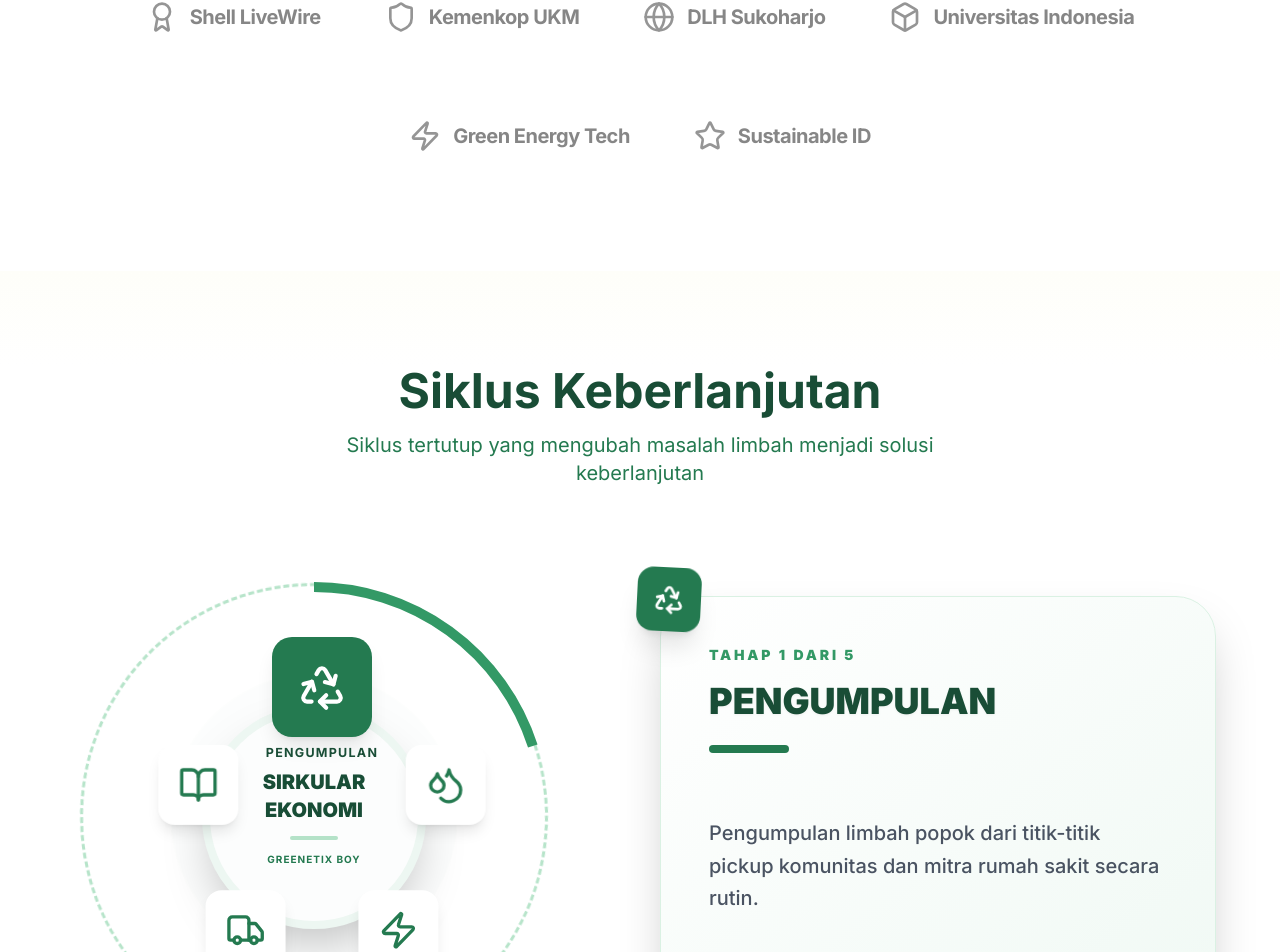
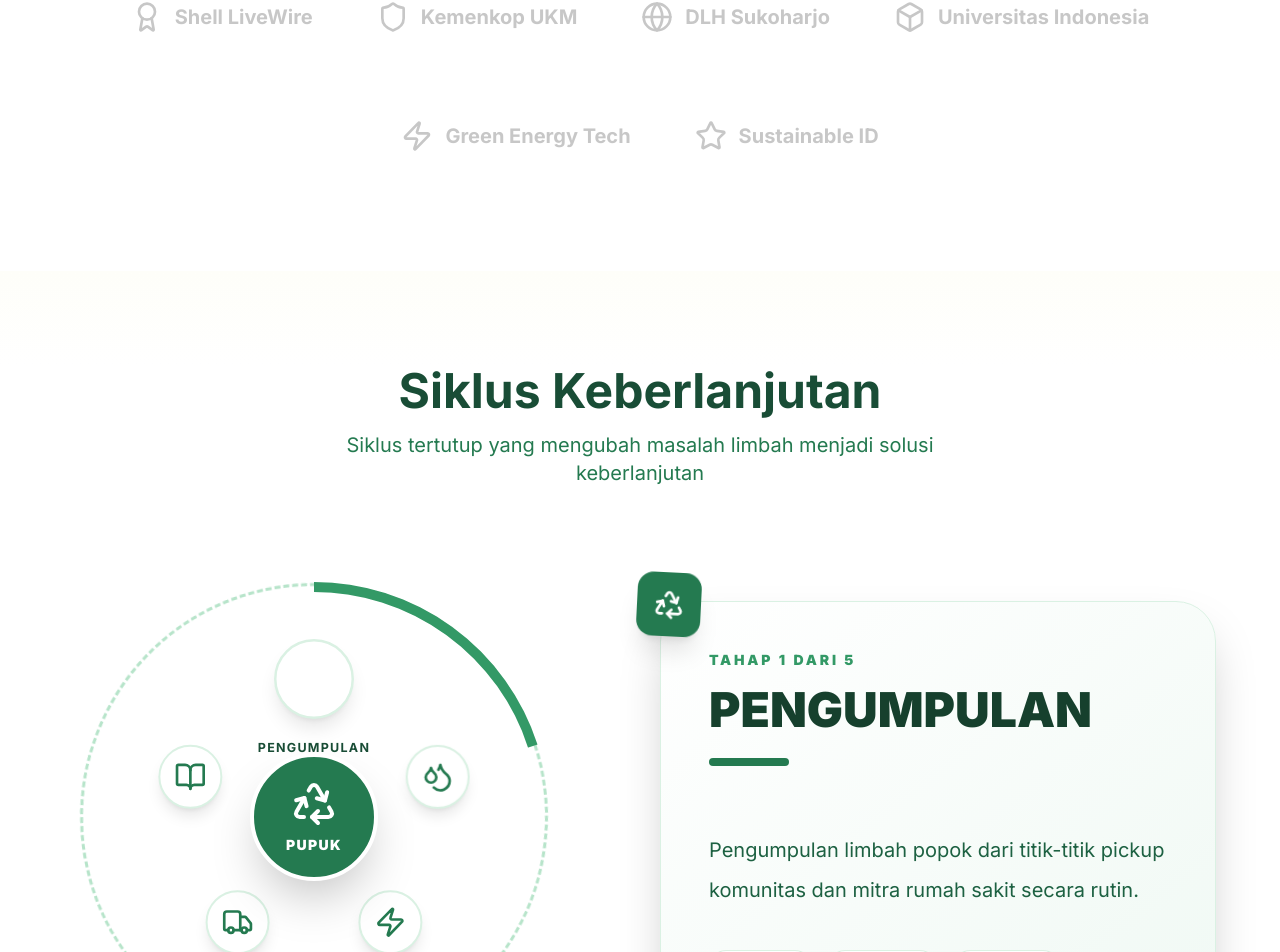
Before and after one commit to rizd027/Greenetix-Boy, a Next.js app: page / in a window 1280 px wide. Shown: the part 979-1931 px from the top of the page. Built offline with nearby package versions, Linux system fonts and the light colour scheme.

Commit message:
Extreme mobile scale refinement: drastically reduced text, element, and icon sizes

```diff
--- a/components/CircularEconomy.tsx
+++ b/components/CircularEconomy.tsx
@@ -67,11 +67,11 @@ export default function CircularEconomy() {
             <div className="absolute top-0 left-0 w-full h-24 bg-gradient-to-b from-cream-50 to-transparent"></div>
 
             <div className="container mx-auto px-4 relative z-10">
-                <div className="text-center mb-10 md:mb-20">
-                    <h2 className="text-3xl md:text-5xl font-bold text-primary-800 mb-3 md:mb-4">
+                <div className="text-center mb-8 md:mb-20">
+                    <h2 className="text-2xl md:text-5xl font-bold text-primary-800 mb-2 md:mb-4">
                         Siklus Keberlanjutan
                     </h2>
-                    <p className="text-lg md:text-xl text-primary-600 max-w-2xl mx-auto px-4">
+                    <p className="text-sm md:text-xl text-primary-600 max-w-2xl mx-auto px-4">
                         Siklus tertutup yang mengubah masalah limbah menjadi solusi keberlanjutan
                     </p>
                 </div>
@@ -80,7 +80,7 @@ export default function CircularEconomy() {
                     <div className="flex flex-col lg:flex-row items-center justify-center gap-10 lg:gap-24">
 
                         {/* Interactive Diagram Side */}
-                        <div className="relative w-full max-w-[500px] aspect-square flex items-center justify-center">
+                        <div className="relative w-full max-w-[320px] md:max-w-[500px] aspect-square flex items-center justify-center">
                             {/* Central Rotating Border */}
                             <div
                                 className="absolute inset-4 rounded-full border-[3px] border-dashed border-primary-200 animate-spin-slow pointer-events-none"
@@ -124,11 +124,11 @@ export default function CircularEconomy() {
                                             '--radius': '130px'
                                         } as any}
                                     >
-                                        <div className={`w-14 h-14 md:w-20 md:h-20 rounded-2xl flex items-center justify-center text-3xl md:text-4xl transition-all duration-500 shadow-lg md:[--radius:180px] ${isActive || isHovered
+                                        <div className={`w-10 h-10 md:w-16 md:h-16 bg-white rounded-full flex items-center justify-center shadow-lg border-2 border-primary-100 group-hover:border-primary-500 transition-all duration-300 ${isActive || isHovered
                                             ? 'bg-primary-600 text-white scale-125 -translate-y-2'
                                             : 'bg-white text-primary-600 hover:bg-primary-50'
                                             }`}>
-                                            <step.icon className={`w-6 h-6 md:w-10 md:h-10 transition-all duration-500 ${isActive || isHovered ? 'text-white' : 'text-primary-600'}`} />
+                                            <step.icon size={16} className={`md:w-8 md:h-8 transition-all duration-500 ${isActive || isHovered ? 'text-white' : 'text-primary-600'}`} />
 
                                             {/* Label on desktop */}
                                             <span className={`absolute -bottom-8 whitespace-nowrap text-[10px] font-bold tracking-widest uppercase transition-opacity duration-300 px-2 ${isActive || isHovered ? 'text-primary-800 opacity-100' : 'text-gray-400 opacity-0 md:group-hover:opacity-100'
@@ -141,13 +141,9 @@ export default function CircularEconomy() {
                             })}
 
                             {/* Central Core */}
-                            <div className="relative w-28 h-28 md:w-56 md:h-56 rounded-full bg-white shadow-2xl flex flex-col items-center justify-center text-center p-4 md:p-6 border-4 md:border-8 border-primary-50">
-                                <div className="absolute inset-0 rounded-full bg-primary-500/5 animate-ping"></div>
-                                <h4 className="text-primary-800 font-black text-[10px] md:text-xl leading-tight">
-                                    SIRKULAR<br />EKONOMI
-                                </h4>
-                                <div className="w-6 md:w-12 h-0.5 md:h-1 bg-primary-200 my-1.5 md:my-3 rounded-full"></div>
-                                <p className="text-[7px] md:text-[10px] text-primary-600 font-bold tracking-widest">GREENETIX BOY</p>
+                            <div className="absolute z-20 w-16 h-16 md:w-32 md:h-32 bg-primary-600 rounded-full flex flex-col items-center justify-center text-white shadow-2xl border-4 border-white">
+                                <Recycle size={20} className="md:w-12 md:h-12 mb-0.5 md:mb-2" />
+                                <span className="text-[8px] md:text-sm font-black uppercase tracking-tighter md:tracking-widest">Pupuk</span>
                             </div>
                         </div>
 
@@ -162,13 +158,13 @@ export default function CircularEconomy() {
                                     <span className="text-sm font-black text-primary-500 tracking-[0.2em] uppercase mb-4 block">
                                         Tahap {displayStep.id} dari 5
                                     </span>
-                                    <h3 className="text-4xl font-black text-primary-800 mb-6 drop-shadow-sm transition-all duration-300">
-                                        {displayStep.name}
+                                    <h3 className="text-2xl md:text-5xl font-black text-primary-900 mb-2 md:mb-6 leading-tight break-words">
+                                        {displayStep.name.toUpperCase()}
                                     </h3>
                                     <div className="w-20 h-2 bg-primary-600 rounded-full mb-8"></div>
                                 </div>
 
-                                <p className="text-xl text-gray-700 leading-relaxed font-medium transition-all duration-500 opacity-90">
+                                <p className="text-sm md:text-xl text-primary-700 leading-relaxed md:leading-loose max-w-lg">
                                     {displayStep.description}
                                 </p>
 
--- a/components/Navbar.tsx
+++ b/components/Navbar.tsx
@@ -2,21 +2,27 @@
 
 import { useState, useEffect } from "react";
 import Image from "next/image";
-import { Languages, ChevronDown } from "lucide-react";
+import { Languages, ChevronDown, ArrowUp } from "lucide-react";
 
 export default function Navbar() {
     const [isScrolled, setIsScrolled] = useState(false);
     const [isMobileMenuOpen, setIsMobileMenuOpen] = useState(false);
+    const [showScrollToTop, setShowScrollToTop] = useState(false);
     const [language, setLanguage] = useState<"ID" | "EN">("ID");
 
     useEffect(() => {
         const handleScroll = () => {
             setIsScrolled(window.scrollY > 50);
+            setShowScrollToTop(window.scrollY > 500);
         };
 
         window.addEventListener("scroll", handleScroll);
         return () => window.removeEventListener("scroll", handleScroll);
     }, []);
+
+    const scrollToTop = () => {
+        window.scrollTo({ top: 0, behavior: "smooth" });
+    };
 
     const scrollToSection = (id: string) => {
         const element = document.getElementById(id);
@@ -161,6 +167,17 @@ export default function Navbar() {
                     </div>
                 </div>
             </div>
+
+            {/* Scroll to Top Button */}
+            {showScrollToTop && (
+                <button
+                    onClick={scrollToTop} // Changed to scrollToTop
+                    className="fixed bottom-6 right-6 z-40 p-2 md:p-4 bg-primary-600 text-white rounded-full shadow-2xl hover:bg-primary-700 transition-all duration-300 transform hover:scale-110 active:scale-95 group border-2 border-white/20 backdrop-blur-sm"
+                    aria-label="Scroll to top"
+                >
+                    <ArrowUp size={20} className="md:w-6 md:h-6 group-hover:-translate-y-1 transition-transform" />
+                </button>
+            )}
         </nav>
     );
 }
--- a/components/Partners.tsx
+++ b/components/Partners.tsx
@@ -26,8 +26,12 @@ export default function Partners() {
                             className="flex flex-col items-center group cursor-default"
                         >
                             <div className="flex items-center gap-3 transition-all duration-300 group-hover:opacity-100 group-hover:scale-110 filter grayscale group-hover:grayscale-0">
-                                <partner.icon size={24} className="text-primary-700 md:w-8 md:h-8" />
-                                <span className="text-lg md:text-xl font-bold text-primary-900 tracking-tight">{partner.name}</span>
+                                <div className="text-gray-400 group-hover:text-primary-600 transition-colors">
+                                    <partner.icon size={24} className="md:w-8 md:h-8" />
+                                </div>
+                                <span className="text-sm md:text-xl font-bold text-gray-400 group-hover:text-primary-800 transition-colors">
+                                    {partner.name}
+                                </span>
                             </div>
                             <p className="text-[10px] font-medium text-primary-600 mt-2 opacity-0 group-hover:opacity-100 transition-opacity">
                                 {partner.label}
--- a/components/Team.tsx
+++ b/components/Team.tsx
@@ -31,10 +31,10 @@ export default function Team() {
     return (
         <section id="team" className="py-12 md:py-24 bg-white relative">
             <div className="container mx-auto px-4">
-                <h2 className="text-4xl md:text-5xl font-bold text-center text-primary-800 mb-4">
+                <h2 className="text-2xl md:text-5xl font-bold text-center text-primary-800 mb-2 md:mb-4">
                     Tim Kami
                 </h2>
-                <p className="text-center text-primary-600 text-xl mb-16 max-w-3xl mx-auto">
+                <p className="text-center text-primary-600 text-sm md:text-xl mb-10 md:mb-16 max-w-3xl mx-auto">
                     Bersama membangun masa depan berkelanjutan
                 </p>
 
@@ -85,10 +85,10 @@ export default function Team() {
                                         className="object-contain"
                                     />
                                 </div>
-                                <h3 className="text-xl md:text-2xl font-bold text-primary-800 text-center mb-1 md:mb-2">
+                                <h3 className="text-lg md:text-2xl font-bold text-primary-800 text-center mb-0.5 md:mb-2 text-clip">
                                     {member.name}
                                 </h3>
-                                <p className="text-primary-600 text-center font-medium text-sm md:text-base">
+                                <p className="text-primary-600 text-center font-medium text-[10px] md:text-base">
                                     {member.role}
                                 </p>
                             </div>
```
Also changed, not shown: components/ImpactCalculator.tsx (+9 -9 lines).
